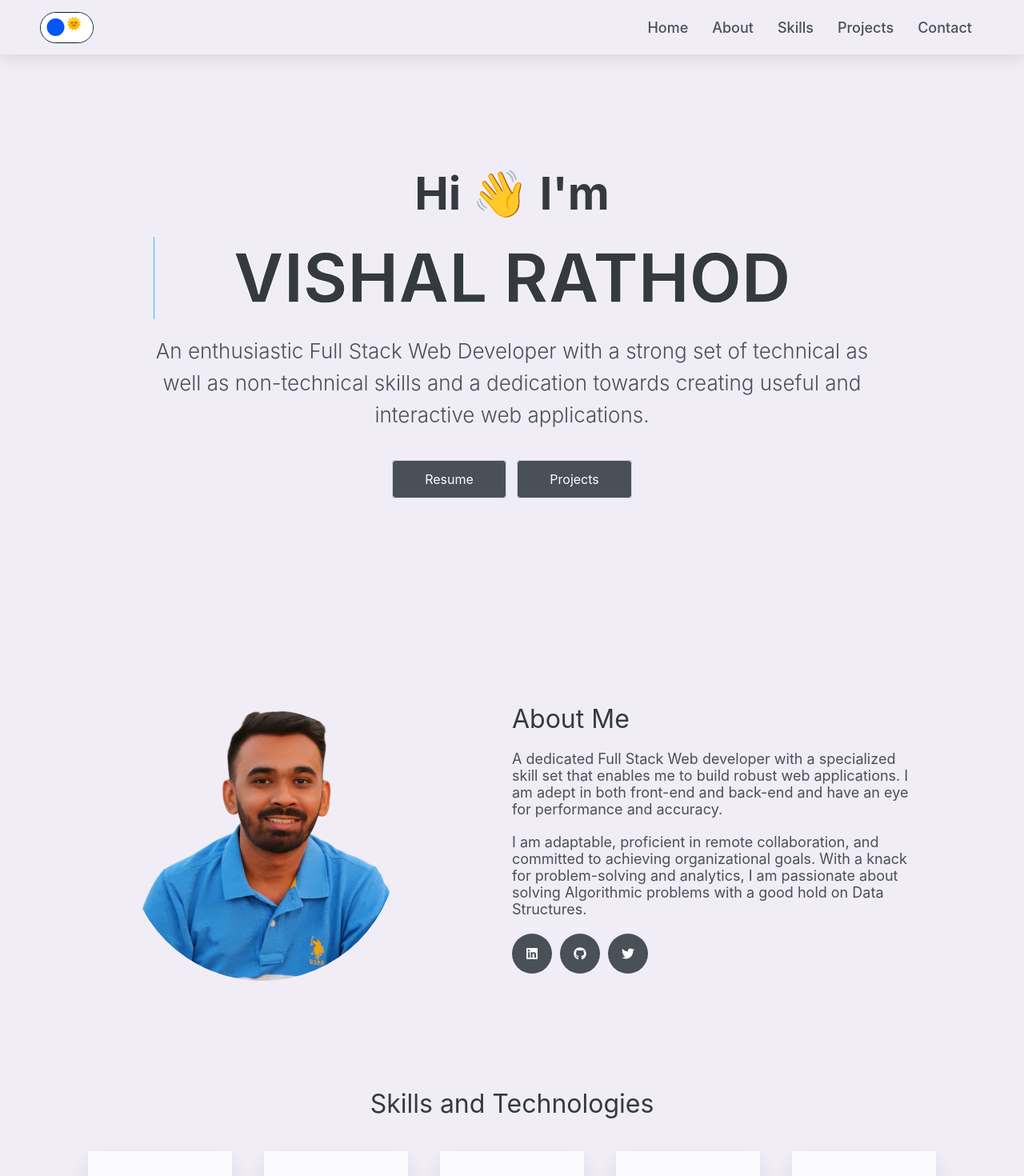
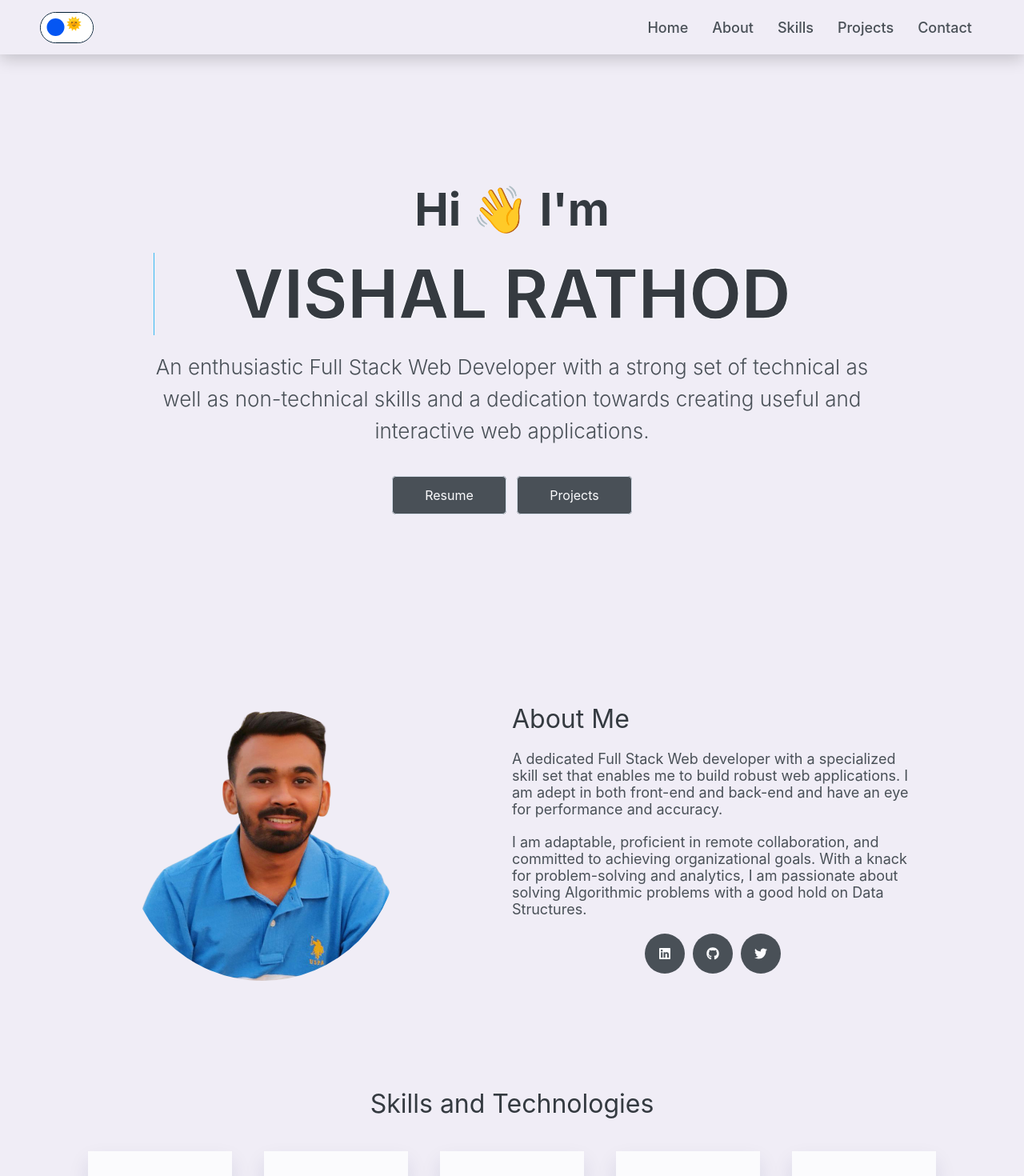
Before and after one commit to Vishal-080/vishalrathod_portfolio, a React (Create React App) app in the folder portfolio/: page / in a window 1280 px wide. Shown: the top 1470 px of the page at 80% size. Built offline with nearby package versions, Linux system fonts and the light colour scheme; no server answers; a web font is replaced by a local one.

Commit message:
Updated portfolio

```diff
--- a/portfolio/src/Components/About/Styles.jsx
+++ b/portfolio/src/Components/About/Styles.jsx
@@ -6,11 +6,13 @@ export const AboutDiv = styled.div`
   display: flex;
   flex-wrap: wrap;
   align-items: center;
+  justify-content: center;
 `;
 
 export const Column = styled.div`
   width: 50%;
-
+  margin:auto;
+  justify-content: center;
   @media (max-width: 870px) {
     width: 100%;
     text-align: center;
@@ -22,8 +24,10 @@ export const Img = styled.img`
   width: 400px;
   height: 400px;
   border-radius: 50%;
+  margin:auto;
+  justify-content: center;
   /* border: 1px solid black; */
-  @media (max-width: 465px) {
+  @media (max-width: 445px) {
     /* margin-left: -35px; */
     /* width: 80%; */
     width: 350px;
@@ -50,6 +54,7 @@ export const HeaderUl = styled.ul`
   display: flex;
   margin-bottom: 20px;
   color: #fff;
+  justify-content: center;
   @media (max-width: 650px) {
     justify-content: center;
   }
--- a/portfolio/src/Components/Header/Header.jsx
+++ b/portfolio/src/Components/Header/Header.jsx
@@ -9,6 +9,8 @@ const Banner = () => {
     <Container className="home">
       <HeaderContent>
         <div>
+          <br/>
+          <br/>
           <H1>Hi 👋 I'm </H1><span><h2 data-text="Vishal Rathod">Vishal Rathod</h2></span>
           <br />
           <P>
--- a/portfolio/src/Components/Header/Styles.jsx
+++ b/portfolio/src/Components/Header/Styles.jsx
@@ -6,6 +6,7 @@ export const HeaderContent = styled.div`
   align-items: center;
   height: 80vh;
   width: 70%;
+  justify-content:center;
   text-align: center;
   color: ${(props) => props.theme.fontColorSecondary};
   margin: 3em auto;
@@ -18,9 +19,6 @@ export const H1 = styled.h1`
   animation-name: fadeInUp;
   animation: 1s cubic-bezier(0.215, 0.61, 0.355, 1) both;
 `;
-
-
-
 
 export const HeaderButtons = styled.div`
   object-fit: cover;
--- a/portfolio/src/Components/Header/typing.css
+++ b/portfolio/src/Components/Header/typing.css
@@ -6,6 +6,8 @@
 	box-sizing: border-box;
 	font-family: "Inter", sans-serif;
 }
+
+
 
 /* body {
 	display: flex;
@@ -39,14 +41,12 @@ h2::before {
 
 @keyframes animate {
 	0%,
-    30%,
-	60%,
+    50%,
 	100% {
 		width: 0;
 	}
-
-	65%,
-	90% {
+	60%,
+	95% {
 		width: 100%;
 	}
 }
--- a/portfolio/src/Components/Navbar/Styles.jsx
+++ b/portfolio/src/Components/Navbar/Styles.jsx
@@ -5,7 +5,7 @@ const NavBarDiv = styled.div`
   position: fixed;
   width: 100%;
   top: 0px;
-  box-shadow: 0 5px 20px rgba(0, 0, 0, 0.1);
+  box-shadow: 0 5px 20px rgba(0, 0, 0, 0.2);
   padding-left: 50px;
   padding-right: 50px;
   display: flex;
@@ -15,7 +15,7 @@ const NavBarDiv = styled.div`
   @media (max-width: 460px) {
     /* margin-left: -35px; */
     width: 100%;
-
+    margin:auto;
     /* padding : 0px; */
   }
 `;
@@ -24,8 +24,9 @@ export const NavBarDiv2 = styled.div`
   background: ${(props) => props.theme.backgroundColor};
   position: fixed;
   width: 100%;
+
   top: 0px;
-  box-shadow: 0 5px 20px rgba(0, 0, 0, 0.1);
+  box-shadow: 0 5px 20px rgba(0, 0, 0, 0.2);
   /* padding-left: 50px; */
   /* padding-right: 50px; */
   /* display: flex; */
@@ -34,7 +35,7 @@ export const NavBarDiv2 = styled.div`
   /* justify-content: space-between; */
   @media (max-width: 460px) {
     /* margin-left: -35px; */
-    width: 90%;
+    width: 80%;
 
     /* padding : 0px; */
   }
@@ -42,6 +43,7 @@ export const NavBarDiv2 = styled.div`
 
 const NavBarRight = styled.ul`
   display: flex;
+
 `;
 
 const NavLink = styled.li`
--- a/portfolio/src/Container/Home.jsx
+++ b/portfolio/src/Container/Home.jsx
@@ -9,6 +9,7 @@ import Contact from "../Components/Contact/Contact";
 import Stats from "../Components/Stats/Stats";
 import Loader from "../Components/Loader/Loader";
 import Footer from "../Components/Foooter/Footer";
+
 const Home = ({ currentTheme, themeToggler }) => {
   const [isLoading, setIsLoading] = useState(true);
   useEffect(() => {
@@ -21,7 +22,7 @@ const Home = ({ currentTheme, themeToggler }) => {
   return isLoading ? (
     <Loader />
   ) : (
-    <div>
+    <div >
       <Navbar currentTheme={currentTheme} themeToggler={themeToggler} />
       <Banner />
       <About />
--- a/portfolio/src/SharedStyles/SharedStyles.jsx
+++ b/portfolio/src/SharedStyles/SharedStyles.jsx
@@ -2,6 +2,7 @@ import styled from "styled-components";
 
 export const Container = styled.div`
   width: 100%;
+  margin:auto;
   padding: 40px 0px;
   /* margin-bottom: 100px; */
   background-color: ${(props) => props.theme.backgroundColor};
```
Also changed, not shown: portfolio/src/Components/Navbar/Navbar.jsx (+1 -45 lines).
